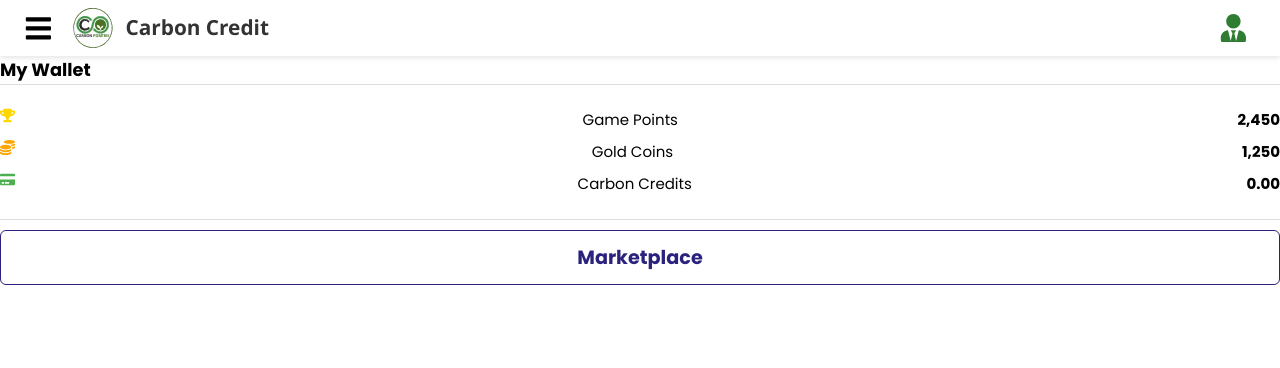
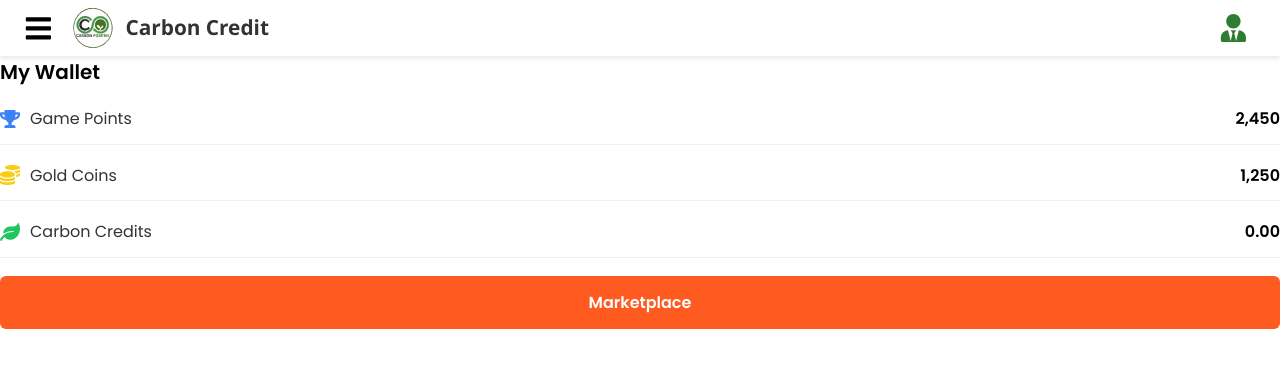
Before and after one commit to Basusoumik2003/TN, a React (Vite) app in the folder Frontends/UserDashboard/: page /wallet in a window 1280 px wide. Shown: the top 368 px of the page. Built offline with nearby package versions, Linux system fonts and the light colour scheme; no server answers.

Commit message:
wallet(new), navbar

```diff
--- a/Frontends/UserDashboard/src/components/Footer.jsx
+++ b/Frontends/UserDashboard/src/components/Footer.jsx
@@ -10,7 +10,7 @@ const Footer = () => {
         {/* About Section */}
         <div className="footer_section footer_about">
           <h2 className="footer__logo">
-            <span className="footer__logo-icon">🌿</span> CarbonCredit
+            <span className="footer__logo-icon">🌿</span> Carbon Credit
           </h2>
           <p className="footer__text">
             Empowering individuals and organizations to track, reduce, and earn rewards for their environmental impact through sustainable practices.
--- a/Frontends/UserDashboard/src/components/userNavbar.jsx
+++ b/Frontends/UserDashboard/src/components/userNavbar.jsx
@@ -4,7 +4,7 @@ import "react-toastify/dist/ReactToastify.css";
 import { NavLink, useNavigate } from "react-router-dom";
 import "../styles/userNavbar.css";
 import WalletPopup from "../pages/wallet";
-import { FaBars, FaLeaf, FaUserTie, FaSignOutAlt, FaInfoCircle, FaEnvelope } from "react-icons/fa";
+import { FaBars, FaUserTie, FaSignOutAlt, FaInfoCircle, FaEnvelope } from "react-icons/fa";
 import { MdDashboard, MdUpload, MdEdit, MdHandshake, MdAccountBalanceWallet } from "react-icons/md";
 
 const Navbar = ({ onAuthChange }) => {
@@ -34,7 +34,6 @@ const handleLogout = async () => {
 
       localStorage.removeItem("token");
 
-    // Notify parent about logout
       if (onAuthChange) {
         onAuthChange(null);
       }
@@ -50,8 +49,7 @@ const handleLogout = async () => {
     }
   };
 
-
-  // 🔹 Close sidebar when clicking outside
+  // Close sidebar when clicking outside
   useEffect(() => {
     const handleClickOutside = (event) => {
       if (sidebarRef.current && !sidebarRef.current.contains(event.target)) {
@@ -72,13 +70,13 @@ const handleLogout = async () => {
 
   return (
     <div className="user-navbar">
+      {/* Left section: menu + logo + sidebar */}
       <div className="user-left-section">
         <FaBars className="user-menu-icon" onClick={() => setSidebarOpen(!sidebarOpen)} />
         <div className="user-logo">
           <img src="/GoCarbonPositive_LOGO.svg" alt="CarbonCredit Logo" className="user-logo-icon" />
           <span className="user-logo-text">CarbonCredit</span>
         </div>
-
 
         {sidebarOpen && (
           <div className="sidebar-dropdown" ref={sidebarRef}>
@@ -118,28 +116,28 @@ const handleLogout = async () => {
         )}
       </div>
 
+      {/* Center section: wallet */}
       <div className="user-nav-links user-nav-links-center">
-        <div className="user-nav-item" onClick={openWalletModal} style={{
-          padding: '0.3rem 1rem',
-          borderRadius: '12px',
-          background: 'none',
-          boxShadow: 'none',
-          transition: 'transform 0.18s',
-          cursor: 'pointer',
-          alignItems: 'center',
-          display: 'flex',
-        }}
-        onMouseEnter={e => e.currentTarget.style.transform = 'scale(1.08)'}
-        onMouseLeave={e => e.currentTarget.style.transform = 'scale(1)'}
-        >
-          <MdAccountBalanceWallet className="icon" style={{ fontSize: '6rem', marginRight: '0.7rem', color: '#111', filter: 'none' }} />
-          <span className="Nav-text" style={{ fontWeight: 600, fontSize: '1.1rem', color: '#111' }}>Wallet</span>
+        <div className="user-nav-item wallet-nav-item" onClick={openWalletModal}>
+          <MdAccountBalanceWallet className="wallet-icon" />
+          <span className="wallet-text">Wallet</span>
         </div>
       </div>
 
+      {/* Right section: profile */}
       <div className="user-right-section">
-        <NavLink to="/profile" className={({ isActive }) => `user-nav-item ${isActive ? "active-link" : ""} profile-icon`} style={{
-          width: '32px', height: '32px', borderRadius: '50%', background: '#f3f4f6', display: 'flex', alignItems: 'center', justifyContent: 'center', transition: 'background 0.2s, transform 0.18s',
+        <NavLink
+          to="/profile"
+          className={({ isActive }) => `user-nav-item ${isActive ? "active-link" : ""} profile-icon`}
+          style={{
+            width: '32px',
+            height: '32px',
+            borderRadius: '50%',
+            background: '#f3f4f6',
+            display: 'flex',
+            alignItems: 'center',
+            justifyContent: 'center',
+            transition: 'background 0.2s, transform 0.18s',
           }}
           onMouseEnter={e => e.currentTarget.style.transform = 'scale(1.12)'}
           onMouseLeave={e => e.currentTarget.style.transform = 'scale(1)'}
@@ -148,6 +146,7 @@ const handleLogout = async () => {
         </NavLink>
       </div>
 
+      {/* Wallet modal */}
      {isWalletModalOpen && (
   <div className="wallet-modal-overlay" onClick={closeWalletModal}>
     <div className="wallet-modal-content" onClick={(e) => e.stopPropagation()}>
--- a/Frontends/UserDashboard/src/pages/wallet.jsx
+++ b/Frontends/UserDashboard/src/pages/wallet.jsx
@@ -1,69 +1,43 @@
-import React, { useEffect, useState } from 'react';
-
-import { FaTrophy, FaCoins, FaCreditCard } from "react-icons/fa";
-import '../styles/wallet.css';
+import React from "react";
+import { FaTrophy, FaCoins, FaLeaf } from "react-icons/fa";
+import { IoClose } from "react-icons/io5";
+import "../styles/Wallet.css";
 
 const WalletPopup = ({ onClose }) => {
-  const [isConnected, setIsConnected] = useState(false);
-  const [credit, setCredit] = useState(0);
-const userId = localStorage.getItem("userId");
-useEffect(() => {
-  const fetchCredit = async () => {
-    try {
-      const res = await fetch(`https://add-asset-service.onrender.com/api/credits/${userId}`);
-      const data = await res.json();
-
-      // Make sure it's a number
-      const value = Number(data.token_value);
-      setCredit(isNaN(value) ? 0 : value);
-    } catch (error) {
-      console.error("Failed to fetch credits:", error);
-      setCredit(0);
-    }
-  };
-
-  fetchCredit();
-}, [userId]);
-
-
-  const handleConnectMetaMask = () => {
-    setIsConnected(true);
-  };
-
   return (
-    <div className="wallet-popup-container">
-      {/* Cross icon in top right */}
-      <span className="wallet-close-icon" onClick={onClose}>×</span>
-
-
-      <h3>My Wallet</h3>
-      {/* <p className={`status ${isConnected ? 'connected' : 'not-connected'}`}>
-        ⬤ {isConnected ? 'Connected' : 'Not Connected'}
-      </p> */}
-
-      <div className="wallet-details">
-        <div className="detail">
-          <FaTrophy style={{ color: "#FFD700", marginRight: "8px" }} />
-          Game Points <strong>2,450</strong>
-        </div>
-        <div className="detail">
-          <FaCoins style={{ color: "#FFA500", marginRight: "8px" }} />
-          Gold Coins <strong>1,250</strong>
-        </div>
-        <div className="detail">
-  <FaCreditCard style={{ color: "#4CAF50", marginRight: "8px" }} />
-   Carbon Credits <strong>{credit.toFixed(2)}</strong>
-</div>
-
+    <div className="wallet-popup">
+      <div className="wallet-header">
+        <h2>My Wallet</h2>
+        <button className="close-btn" onClick={onClose}>
+          <IoClose size={22} />
+        </button>
       </div>
 
+      <div className="wallet-item">
+        <div className="wallet-left">
+          <FaTrophy className="wallet-icon trophy" />
+          <span className="wallet-label">Game Points</span>
+        </div>
+        <span className="wallet-value">2,450</span>
+      </div>
 
+      <div className="wallet-item">
+        <div className="wallet-left">
+          <FaCoins className="wallet-icon coins" />
+          <span className="wallet-label">Gold Coins</span>
+        </div>
+        <span className="wallet-value">1,250</span>
+      </div>
 
+      <div className="wallet-item">
+        <div className="wallet-left">
+          <FaLeaf className="wallet-icon leaf" />
+          <span className="wallet-label">Carbon Credits</span>
+        </div>
+        <span className="wallet-value">0.00</span>
+      </div>
 
-      {/* <button className="connect-button" onClick={handleConnectMetaMask}>
-        Connect MetaMask
-      </button> */}
-      <button className="marketplace-button">Marketplace</button>
+      <button className="marketplace-btn">Marketplace</button>
     </div>
   );
 };
--- a/Frontends/UserDashboard/src/styles/Signup.css
+++ b/Frontends/UserDashboard/src/styles/Signup.css
@@ -24,6 +24,9 @@
 
 /* Modal header */
 .modal-header {
+  position: relative;
+  padding: 1rem 2rem;
+  border-bottom: 1px solid #ddd;
   display: flex;
   justify-content: space-between;
   align-items: center;
@@ -37,11 +40,14 @@
 }
 
 .close-btn {
-  background: none;
+  position: absolute;
+  top: 16px;
+  right: 20px;
+  font-size: 24px;
+  background: transparent;
   border: none;
-  font-size: 1.4rem;
+  color: #333;
   cursor: pointer;
-  color: #666;
 }
 
 /* Form */
@@ -96,7 +102,7 @@ select.input {
 
 /* Button */
 .btn-primary {
-  background-color: #4caf50;
+  background-color: #2e7d32; /* rich green */
   color: white;
   padding: 0.75rem;
   border: none;
@@ -105,7 +111,7 @@ select.input {
   font-size: 1rem;
   font-weight: 600;
   cursor: pointer;
-  transition: background-color 0.2s;
+  transition: all 0.3s ease;
 }
 
 .btn-primary:disabled {
@@ -114,7 +120,9 @@ select.input {
 }
 
 .btn-primary:hover:not(:disabled) {
-  background-color: #43a047;
+  background-color: #43a047; /* lighter green */
+  transform: translateY(-2px);
+  box-shadow: 0 4px 12px rgba(67, 160, 71, 0.4);
 }
 
 /* Footer */
@@ -126,14 +134,17 @@ select.input {
 .link-btn {
   background: none;
   border: none;
-  color: #4caf50;
+  color: #2e7d32;
   cursor: pointer;
   font-weight: 500;
   font-size: 0.95rem;
+  transition: color 0.2s ease, transform 0.2s ease;
 }
 
 .link-btn:hover {
+  color: #43a047;
   text-decoration: underline;
+  transform: translateY(-1px);
 }
 
 /* Animation */
@@ -147,22 +158,3 @@ select.input {
     transform: translateY(0);
   }
 }
-.close-btn {
-  position: absolute;
-  top: 16px;
-  right: 20px;
-  font-size: 24px;
-  background: transparent;
-  border: none;
-  color: #333;
-  cursor: pointer;
-}
-
-.modal-header {
-  position: relative;
-  padding: 1rem 2rem;
-  border-bottom: 1px solid #ddd;
-  display: flex;
-  justify-content: space-between;
-  align-items: center;
-}
--- a/Frontends/UserDashboard/src/styles/contact.css
+++ b/Frontends/UserDashboard/src/styles/contact.css
@@ -34,7 +34,7 @@ body, .contact, .container {
 }
 
 .contactTitle {
-  font-family: 'Playfair Display', serif;
+  font-family: 'Playfair Display', ;
   font-size: 2.8rem;
   color: #1b4332;
   margin-bottom: 1.2rem;
--- a/Frontends/UserDashboard/src/styles/userNavbar.css
+++ b/Frontends/UserDashboard/src/styles/userNavbar.css
@@ -18,6 +18,7 @@
   gap: 1rem;
   position: relative;
 }
+
 .user-logo {
   display: flex;
   align-items: center;
@@ -25,17 +26,10 @@
 }
 
 .user-logo-icon {
-  height: 40px;       /* adjust size as needed */
-  width: auto;        /* keeps aspect ratio */
-  border-radius: 8px; /* optional: makes edges rounded */
+  height: 40px;
+  width: auto;
+  border-radius: 8px;
 }
-
-.user-logo-text {
-  font-size: 1.2rem;
-  font-weight: bold;
-  color: #333;
-}
-
 
 .user-logo-text {
   font-size: 1.4rem;
@@ -83,9 +77,9 @@
   padding: 20px;
   border-radius: 12px;
   width: 90%;
-  max-width: 500px; /* adjust as needed */
-  max-height: 90vh; /* important for big content */
-  overflow-y: auto; /* enable scroll if content big */
+  max-width: 500px;
+  max-height: 90vh;
+  overflow-y: auto;
   box-shadow: 0 4px 20px rgba(0, 0, 0, 0.3);
   position: relative;
 }
@@ -99,7 +93,6 @@
   color: white;
   cursor: pointer;
 }
-
 
 .user-nav-item {
   text-decoration: none;
@@ -119,40 +112,27 @@
   border-radius: 0;
 }
 
-
 .user-nav-item svg {
   font-size: 1.2rem;
 }
 
 /* Icon color classes */
-.icon.blue {
-  color: #4fc3f7;
-}
-.icon.purple {
-  color: #ba68c8;
-}
-.icon.orange {
-  color: #ffb74d;
-}
-.icon.teal {
-  color: #4db6ac;
-}
-.icon.gold {
-  color: #ffd54f;
-}
-.icon.gray {
-  color: #cfd8dc;
+.icon.blue { color: #4fc3f7; }
+.icon.purple { color: #ba68c8; }
+.icon.orange { color: #ffb74d; }
+.icon.teal { color: #4db6ac; }
+.icon.gold { color: #ffd54f; }
+.icon.gray { color: #cfd8dc; }
+
+.Nav-text {
+  color: #050505;
 }
 
-.Nav-text {
-color: #050505;
-}
 /* Streak badge */
 .streak-badge {
   display: flex;
   align-items: center;
   gap: 6px;
-
   font-size: 1rem;
   color: #0a0808;
   padding: 5px 12px;
@@ -165,7 +145,7 @@ color: #050505;
   transform: scale(1.05);
 }
 
-/* Sidebar dropdown styles (kept same) */
+/* Sidebar dropdown styles */
 .sidebar-dropdown {
   position: absolute;
   top: 50px;
@@ -194,34 +174,30 @@ color: #050505;
 }
 
 .sidebar-icon {
-  font-size: 1.1rem;
+  font-size: 1.3rem;
+  margin-right: 8px;
+  transition: color 0.3s;
 }
 
 .sidebar-logout {
   color: #e53935;
 }
 
-.sidebar-blue {
-  color: #42a5f5;
-}
-.sidebar-green {
-  color: #66bb6a;
-}
-.sidebar-purple {
-  color: #ab47bc;
-}
-.sidebar-yellow {
-  color: #ffca28;
-}
-.sidebar-red {
-  color: #e53935;
-}
+.sidebar-blue { color: #3b82f6; }
+.sidebar-purple { color: #a855f7; }
+.sidebar-green { color: #22c55e; }
+.sidebar-yellow { color: #facc15; }
+.sidebar-orange { color: #f97316; }
+.sidebar-teal { color: #14b8a6; }
+.sidebar-gold { color: #fbbf24; }
+.sidebar-red { color: #ef4444; }
+
 /* Profile icon style */
 .user-nav-item.profile-icon {
   display: flex;
   align-items: center;
   justify-content: center;
-  background-color: rgba(255, 255, 255, 0.1); /* subtle background */
+  background-color: rgba(255, 255, 255, 0.1);
   border-radius: 50%;
   width: 36px;
   height: 36px;
@@ -235,42 +211,44 @@ color: #050505;
 
 .user-nav-item.profile-icon svg {
   font-size: 5rem;
-  color: #ffffff; /* consistent with navbar text */
-}
-.sidebar-icon {
-  font-size: 1.3rem;
-  margin-right: 8px;
-  transition: color 0.3s;
+  color: #ffffff;
 }
 
-.sidebar-blue {
-  color: #3b82f6;
+/* 🔹 Wallet nav styles */
+.wallet-nav-item {
+  padding: 0.3rem 1rem;
+  border-radius: 12px;
+  background: none;
+  box-shadow: none;
+  transition: transform 0.18s;
+  cursor: pointer;
+  align-items: center;
+  display: flex;
 }
 
-.sidebar-purple {
-  color: #a855f7;
+.wallet-nav-item:hover {
+  transform: scale(1.08);
 }
 
-.sidebar-green {
-  color: #22c55e;
+.wallet-icon {
+  font-size: 2rem;
+  color: #111;
 }
 
-.sidebar-yellow {
-  color: #facc15;
+.wallet-text {
+  font-weight: 600;
+  font-size: 1.1rem;
+  color: #111;
+  margin-left: 0.5rem;
 }
 
-.sidebar-orange {
-  color: #f97316;
+/* 🔹 Mobile view: hide Wallet text */
+@media (max-width: 768px) {
+  .wallet-text {
+    display: none;
+  }
+
+  .wallet-icon {
+    font-size: 2.2rem;
+  }
 }
-
-.sidebar-teal {
-  color: #14b8a6;
-}
-
-.sidebar-gold {
-  color: #fbbf24;
-}
-
-.sidebar-red {
-  color: #ef4444;
-}
--- a/Frontends/UserDashboard/src/styles/wallet.css
+++ b/Frontends/UserDashboard/src/styles/wallet.css
@@ -1,50 +1,27 @@
-.wallet-container {
-  font-family: sans-serif;
+.wallet-modal-overlay {
+  position: fixed;
+  top: 0;
+  left: 0;
+  width: 100%;
+  height: 100%;
+  background: rgba(0,0,0,0.4);
   display: flex;
   justify-content: center;
   align-items: center;
-  position: relative;
-  height: 100vh;
-  color: #000000;
-  background-color: rgba(0, 0, 0, 0.5);
+  z-index: 1000;
 }
 
-.popup {
-  position: absolute;
-  top: 20px;
-  background-color: #fff;
-  padding: 10px 20px;
-  border-radius: 8px;
-  color: green;
-  font-weight: bold;
-  box-shadow: 0 4px 6px rgba(0,0,0,0.2);
-  z-index: 100;
-}
-.wallet-popup-container {
-  color: black;
-}
-.wallet-close-icon {
-  position: absolute;
-  top: 12px;
-  right: 16px;
-  font-size: 24px;
-  font-weight: bold;
-  color: black;
-  cursor: pointer;
-  transition: color 0.2s;
+.wallet-modal-content {
+  background: #fff;
+  border-radius: 12px;
+  padding: 24px;
+  width: 320px;
 }
 
-.wallet-close-icon:hover {
-  color: red;
-}
-
-
-.wallet-box {
-  background-color: white;
-  width: 360px;
-  border-radius: 10px;
-  padding: 20px;
-  box-shadow: 0px 4px 16px rgba(0,0,0,0.2);
+.wallet-popup {
+  display: flex;
+  flex-direction: column;
+  gap: 18px;
 }
 
 .wallet-header {
@@ -53,182 +30,66 @@
   align-items: center;
 }
 
-.close {
-  font-size: 24px;
-  cursor: pointer;
+.wallet-header h2 {
+  font-size: 20px;
+  margin: 0;
+  color: #000;
 }
 
-.status {
-  font-size: 14px;
-  margin-top: 5px;
-  margin-bottom: 20px;
+.close-btn {
+  background: none;
+  border: none;
+  cursor: pointer;
+  color: #333;
 }
 
-.status.connected {
-  color: green;
-}
-
-.status.not-connected {
-  color: grey;
-}
-
-.wallet-details {
-  border-top: 1px solid #ddd;
-  border-bottom: 1px solid #ddd;
-  padding: 15px 0;
-}
-
-.detail {
-  display: flex;
-  justify-content: space-between;
-  margin: 8px 0;
-  font-size: 15px;
-}
-
-.assets {
-  margin-top: 20px;
-}
-
-.asset-item {
+.wallet-item {
   display: flex;
   justify-content: space-between;
   align-items: center;
-  background: #f8f9fa;
-  border-radius: 8px;
-  padding: 10px 12px;
-  margin-bottom: 12px;
+  border-bottom: 1px solid #f0f0f0;
+  padding-bottom: 12px;
 }
 
-.asset-info {
+.wallet-left {
   display: flex;
   align-items: center;
   gap: 10px;
 }
 
-.asset-icon {
-  width: 32px;
-  height: 32px;
-  font-size: 18px;
-  font-weight: bold;
-  color: white;
-  border-radius: 50%;
-  display: flex;
-  align-items: center;
-  justify-content: center;
+.wallet-label {
+  font-size: 16px;
+  color: #333;
 }
 
-.asset-icon.eth {
-  background-color: #627eea; /* Ethereum blue */
+.wallet-value {
+  font-weight: 600;
+  font-size: 16px;
+  color: #000;
 }
 
-.asset-icon.polygon {
-  background-color: #8247e5; /* Polygon purple */
+.wallet-icon.trophy {
+  color: #3b82f6;
+  font-size: 20px;
 }
 
-.symbol {
-  font-size: 12px;
-  color: grey;
+.wallet-icon.coins {
+  color: #facc15;
+  font-size: 20px;
 }
 
-.asset-value {
-  text-align: right;
+.wallet-icon.leaf {
+  color: #22c55e;
+  font-size: 20px;
 }
 
-.asset-value .usd {
-  font-size: 12px;
-  color: grey;
-}
-
-.connect-button {
-  background-color: #f6851b;
-  color: black;
+.marketplace-btn {
+  background: #ff5a1f;
+  color: #fff;
   border: none;
-  padding: 12px;
   border-radius: 6px;
-  width: 100%;
-  margin-top: 10px;
-  font-weight: bold;
+  padding: 14px;
+  font-size: 16px;
+  font-weight: 600;
   cursor: pointer;
 }
-
-.wallet-modal-overlay {
-  position: fixed;
-  top: 0;
-  left: 0;
-  width: 100vw;
-  height: 100vh;
-  background: rgba(0,0,0,0.6);
-  display: flex;
-  justify-content: center;
-  align-items: center;
-  z-index: 1000;
-}
-
-.wallet-modal-content {
-  background: white;
-  border-radius: 12px;
-  padding: 20px;
-  width: 90%;
-  max-width: 500px;
-  max-height: 90vh;
-  overflow-y: auto;
-  position: relative;
-  animation: fadeIn 0.3s ease;
-}
-
-.close-modal-button {
-  margin-top: 15px;
-  background: #ff4d4f;
-  color: white;
-  border: none;
-  padding: 8px 14px;
-  border-radius: 6px;
-  cursor: pointer;
-}
-
-@keyframes fadeIn {
-  from { opacity: 0; transform: scale(0.95); }
-  to { opacity: 1; transform: scale(1); }
-}
-
-
-.marketplace-button {
-  background-color: #ffffff;
-  color: rgb(43, 34, 126);
-  border: 1px solid rgb(43, 34, 126);
-  padding: 12px;
-  border-radius: 6px;
-  width: 100%;
-  margin-top: 10px;
-  font-weight: bold;
-  cursor: pointer;
-}.wallet-modal-overlay {
-  position: fixed;
-  top: 0;
-  left: 0;
-  width: 100vw;
-  height: 100vh;
-  background: rgba(0, 0, 0, 0.6);
-  display: flex;
-  justify-content: center;
-  align-items: center;
-  z-index: 9999;
-}
-
-.wallet-modal-content {
-  background: #fff;
-  padding: 20px;
-  border-radius: 12px;
-  position: relative;
-  max-height: 90vh;
-  overflow-y: auto;
-}
-
-.wallet-close-icon {
-  position: absolute;
-  top: 10px;
-  right: 14px;
-  font-size: 24px;
-  font-weight: bold;
-  cursor: pointer;
-}
```
Also changed, not shown: Frontends/UserDashboard/src/styles/Footer.css (+64 -19 lines). Lines whose indentation alone changed are shown as unchanged.
